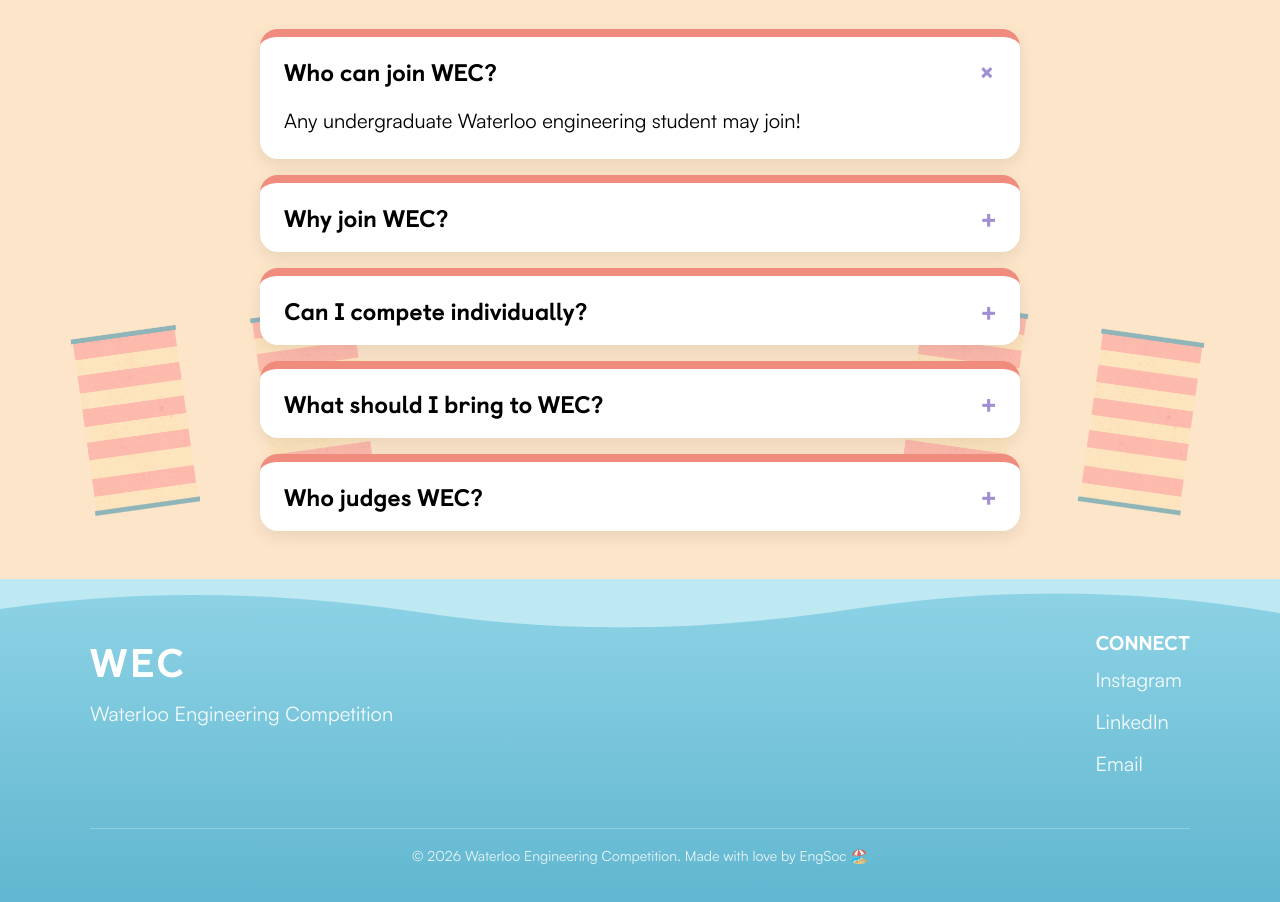
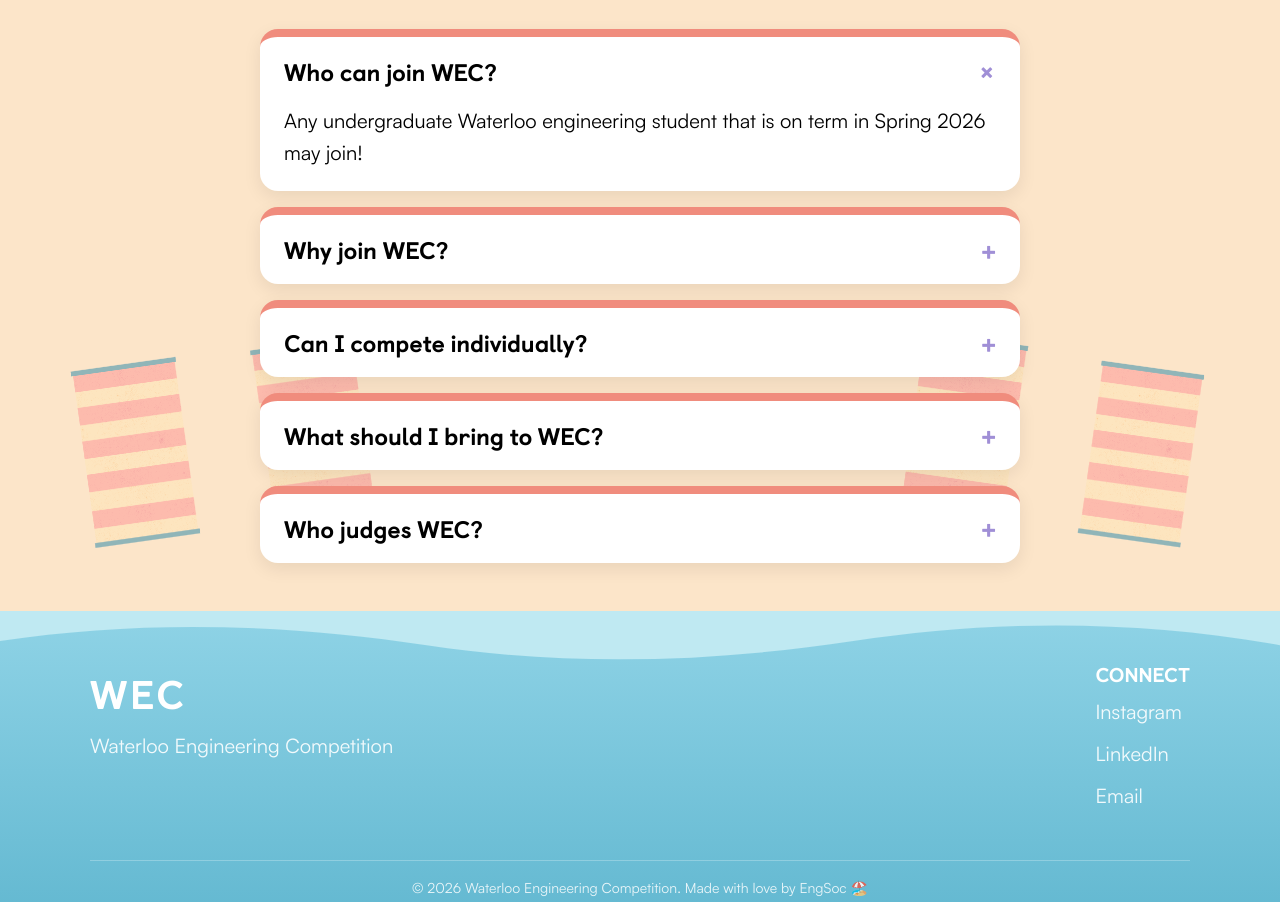
Before and after one commit to BarSoapAng/wec2026, a React (Vite) app: page / in a window 1280 px wide. Shown: the part 4014-4916 px from the top of the page. Built offline with nearby package versions, Linux system fonts and the light colour scheme.

Commit message:
update FAQ

```diff
--- a/src/sections/FAQ/FAQ.tsx
+++ b/src/sections/FAQ/FAQ.tsx
@@ -12,7 +12,7 @@ type FAQAnswer = string | string[];
 const FAQS: { q: string; a: FAQAnswer }[] = [
   {
     q: "Who can join WEC?",
-    a: "Any undergraduate Waterloo engineering student may join!",
+    a: "Any undergraduate Waterloo engineering student that is on term in Spring 2026 may join!",
   },
   {
     q: "Why join WEC?",
```
